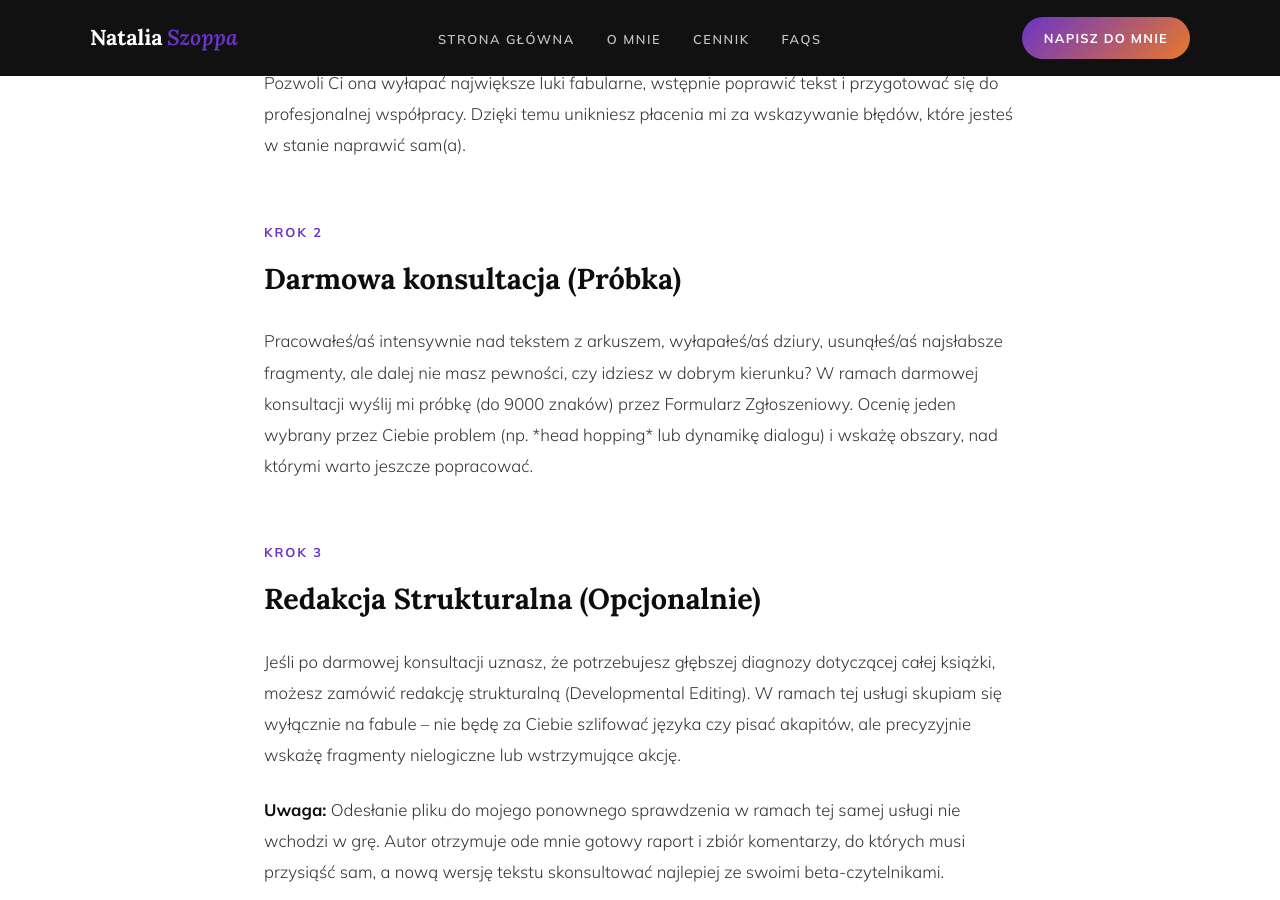
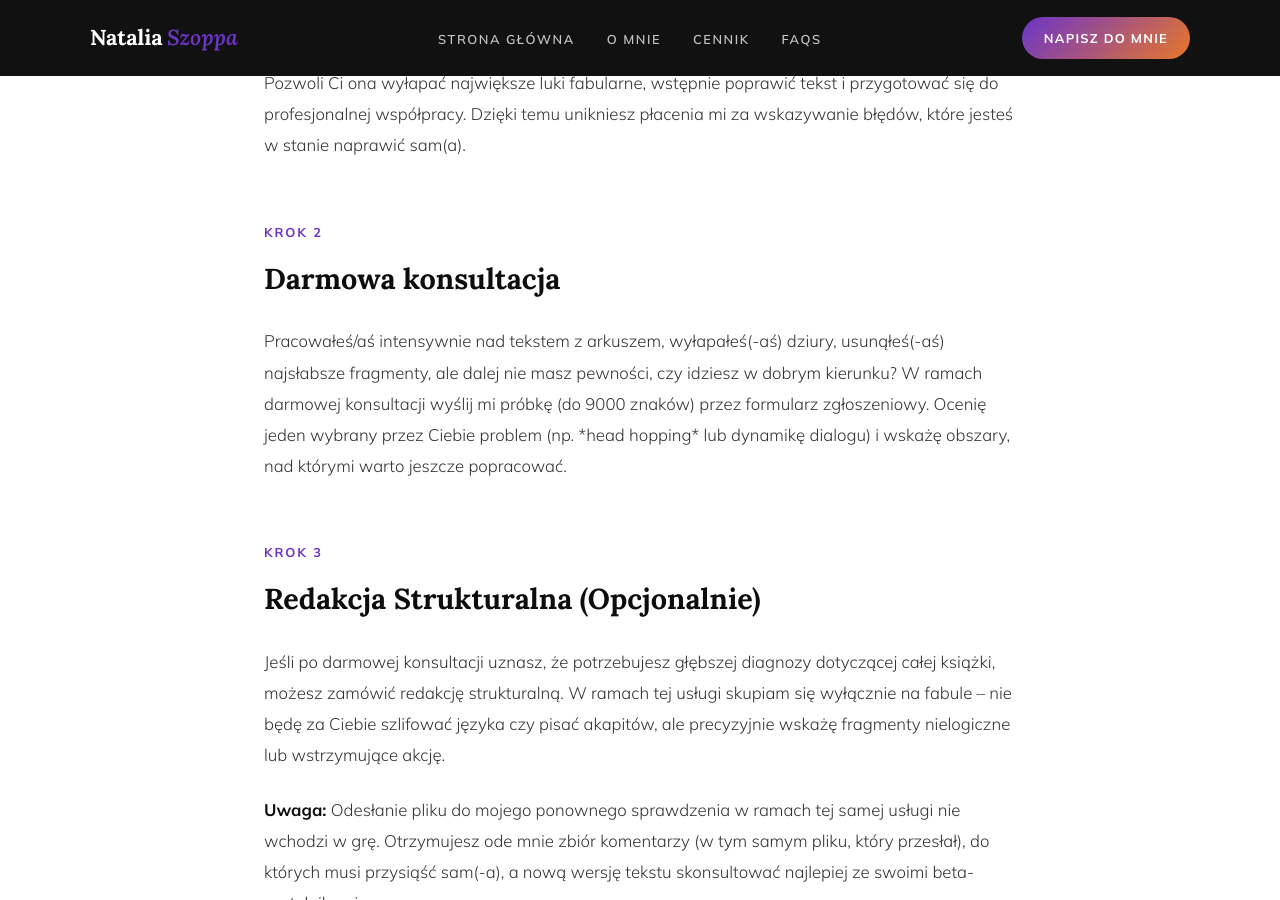
Before and after one commit to Bonnie00726/nataliaszoppa, a Jekyll site: the page built from zasady wspolpracy.html, in a window 1280 px wide and 900 px high, scrolled down 1111 px. Built offline with Jekyll 4.4.1, drawn with Linux system fonts in a browser that asks for light colours; some of the changed text lies outside the part shown.

Commit message:
Update zasady wspolpracy.html

```diff
--- a/zasady wspolpracy.html
+++ b/zasady wspolpracy.html
@@ -265,21 +265,21 @@
         <h2><span class="step-label">Krok 1</span>Autodiagnoza</h2>
         <p>Wypełnij Arkusz Diagnostyczny. Usiądź na spokojnie, przeanalizuj swoją fabułę i – co najważniejsze – nie oszukuj samego siebie. Ten etap to wyłącznie Twoja samodzielna praca. Pozwoli Ci ona wyłapać największe luki fabularne, wstępnie poprawić tekst i przygotować się do profesjonalnej współpracy. Dzięki temu unikniesz płacenia mi za wskazywanie błędów, które jesteś w stanie naprawić sam(a).</p>
 
-        <h2><span class="step-label">Krok 2</span>Darmowa konsultacja (Próbka)</h2>
-        <p>Pracowałeś/aś intensywnie nad tekstem z arkuszem, wyłapałeś/aś dziury, usunąłeś/aś najsłabsze fragmenty, ale dalej nie masz pewności, czy idziesz w dobrym kierunku? W ramach darmowej konsultacji wyślij mi próbkę (do 9000 znaków) przez Formularz Zgłoszeniowy. Ocenię jeden wybrany przez Ciebie problem (np. *head hopping* lub dynamikę dialogu) i wskażę obszary, nad którymi warto jeszcze popracować.</p>
+        <h2><span class="step-label">Krok 2</span>Darmowa konsultacja</h2>
+        <p>Pracowałeś/aś intensywnie nad tekstem z arkuszem, wyłapałeś(-aś) dziury, usunąłeś(-aś) najsłabsze fragmenty, ale dalej nie masz pewności, czy idziesz w dobrym kierunku? W ramach darmowej konsultacji wyślij mi próbkę (do 9000 znaków) przez formularz zgłoszeniowy. Ocenię jeden wybrany przez Ciebie problem (np. *head hopping* lub dynamikę dialogu) i wskażę obszary, nad którymi warto jeszcze popracować.</p>
 
         <h2><span class="step-label">Krok 3</span>Redakcja Strukturalna (Opcjonalnie)</h2>
-        <p>Jeśli po darmowej konsultacji uznasz, że potrzebujesz głębszej diagnozy dotyczącej całej książki, możesz zamówić redakcję strukturalną (Developmental Editing). W ramach tej usługi skupiam się wyłącznie na fabule – nie będę za Ciebie szlifować języka czy pisać akapitów, ale precyzyjnie wskażę fragmenty nielogiczne lub wstrzymujące akcję.</p>
-        <p><strong>Uwaga:</strong> Odesłanie pliku do mojego ponownego sprawdzenia w ramach tej samej usługi nie wchodzi w grę. Autor otrzymuje ode mnie gotowy raport i zbiór komentarzy, do których musi przysiąść sam, a nową wersję tekstu skonsultować najlepiej ze swoimi beta-czytelnikami.</p>
+        <p>Jeśli po darmowej konsultacji uznasz, że potrzebujesz głębszej diagnozy dotyczącej całej książki, możesz zamówić redakcję strukturalną. W ramach tej usługi skupiam się wyłącznie na fabule – nie będę za Ciebie szlifować języka czy pisać akapitów, ale precyzyjnie wskażę fragmenty nielogiczne lub wstrzymujące akcję.</p>
+        <p><strong>Uwaga:</strong> Odesłanie pliku do mojego ponownego sprawdzenia w ramach tej samej usługi nie wchodzi w grę. Otrzymujesz ode mnie zbiór komentarzy (w tym samym pliku, który przesłał), do których musi przysiąść sam(-a), a nową wersję tekstu skonsultować najlepiej ze swoimi beta-czytelnikami.</p>
 
         <h2><span class="step-label">Krok 4</span>Weryfikacja przed redakcją językową</h2>
-        <p>Poprawiłeś/aś strukturę, zamknąłeś/aś fabułę, a beta-czytelnicy nie mają już merytorycznych zastrzeżeń? Możesz podesłać mi gotowy plik w Wordzie. Na podstawie szybkiego wglądu w materiał stwierdzę, czy tekst faktycznie jest już na etapie, w którym możemy bezpiecznie wejść z redakcją językową (czyli ostatecznym szlifowaniem stylu).</p>
+        <p>Poprawiłeś(-aś) strukturę, zamknąłeś(-aś) fabułę, a beta-czytelnicy nie mają już merytorycznych zastrzeżeń? Możesz podesłać mi gotowy plik w Wordzie. Na podstawie szybkiego wglądu w materiał stwierdzę, czy tekst faktycznie jest już na etapie, w którym możemy bezpiecznie wejść z redakcją językową (czyli ostatecznym szlifowaniem stylu).</p>
 
         <h2><span class="step-label">Krok 5</span>Oferta i formalności</h2>
         <p>Jeśli plik jest gotowy na szlif, odsyłam Ci informację zwrotną wraz z konkretną ofertą cenową i propozycją terminów. Wszystkie warunki zabezpieczamy umową. Z chwilą podpisania dokumentów i opłacenia faktury, oficjalnie rezerwuję dla Ciebie swój czas w kalendarzu.</p>
 
         <h2><span class="step-label">Krok 6</span>Praca nad językiem</h2>
-        <p>Przystępuję do pracy nad Twoim tekstem. Wygładzam styl, usuwam potknięcia językowe i powtórzenia, dbając o to, by Twój autorski głos wybrzmiał jak najpełniej. Całą redakcję językową przeprowadzam w programie MS Word przy włączonej funkcji „Śledź zmiany” (Track Changes), dzięki czemu masz pełną kontrolę nad każdą dodaną przeze mnie spacją czy zmienionym szykiem zdania.</p>
+        <p>Przystępuję do pracy nad Twoim tekstem. Usuwam potknięcia językowe i powtórzenia, dbając o to, by Twoja historia wybrzmiała jak najpełniej. Całą redakcję językową przeprowadzam w programie MS Word przy włączonej funkcji „Śledź zmiany”, dzięki czemu masz pełną kontrolę nad każdą dodaną przeze mnie spacją czy zmienionym szykiem zdania.</p>
 
         <h2><span class="step-label">Krok 7</span>Rewizja i Korekta</h2>
         <p>Odsyłam Ci zredagowany plik. Zapoznajesz się ze zmianami, akceptujesz je lub odrzucasz, odpowiadasz na moje komentarze i podejmujesz ostateczne decyzje. Po Twojej akceptacji możesz odesłać mi tekst do jednorazowej <strong>rewizji</strong> (sprawdzenia Twoich drobnych dopisków poczynionych podczas pracy z plikiem).</p>
```
Also changed, not shown: other parts of zasady wspolpracy.html (+1 -1 lines).
